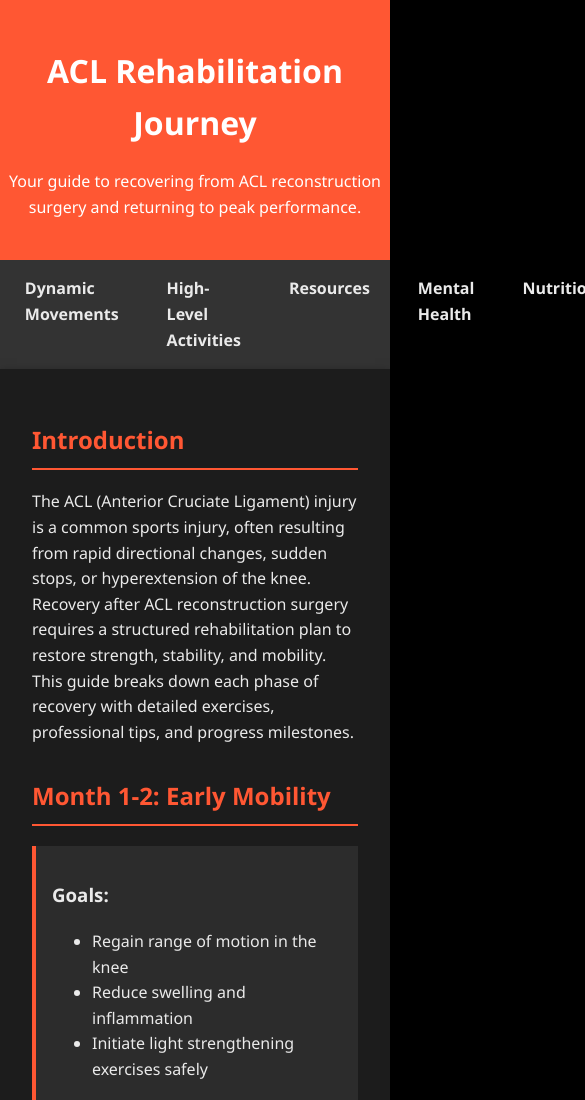
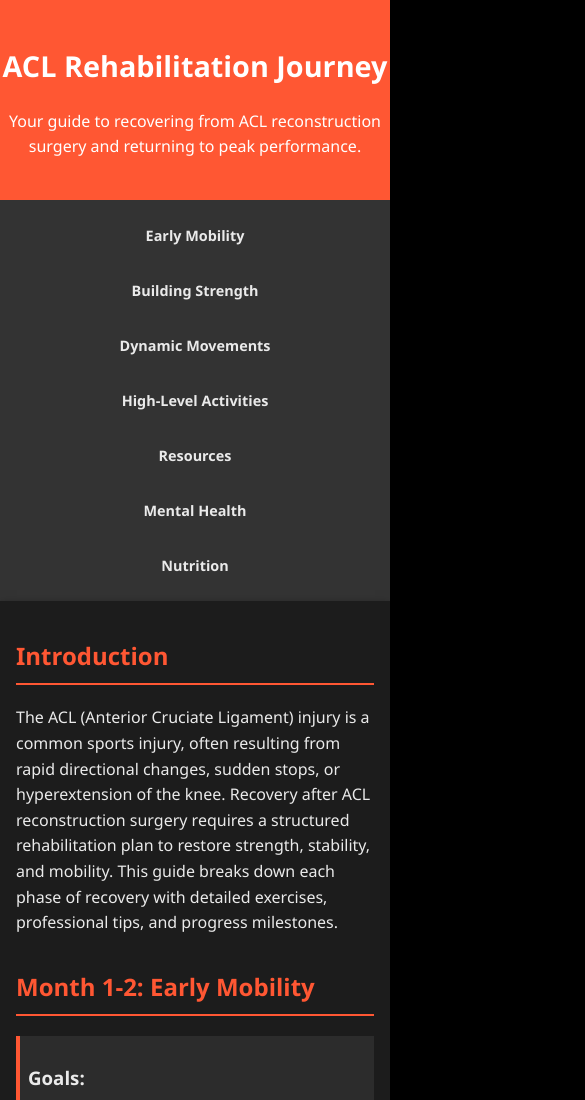
Before and after one commit to hadi-elkhansa/Inspiring-Rehabilitation, a plain HTML site: page index.html in a window 390 px wide. Shown: the top 1100 px of the page, 585 px wide, since content can reach past the window. Drawn offline with Linux system fonts and the light colour scheme.

Commit message:
Update index.html

```diff
--- a/index.html
+++ b/index.html
@@ -70,6 +70,49 @@
         }
         footer a:hover {
             text-decoration: underline;
+        }
+
+        /* Mobile-friendly Styles */
+        @media (max-width: 768px) {
+            nav {
+                flex-direction: column;
+                align-items: center;
+            }
+
+            nav a {
+                margin: 0.5rem 0;
+            }
+
+            .container {
+                padding: 1rem;
+            }
+
+            .section h2 {
+                font-size: 1.5rem;
+            }
+
+            .goal, .exercise {
+                padding: 0.8rem;
+            }
+        }
+
+        /* For very small devices (phones in portrait mode) */
+        @media (max-width: 480px) {
+            header h1 {
+                font-size: 1.8rem;
+            }
+
+            nav a {
+                font-size: 0.9rem;
+            }
+
+            .goal, .exercise {
+                padding: 0.5rem;
+            }
+
+            footer {
+                font-size: 0.8rem;
+            }
         }
     </style>
 </head>
```
